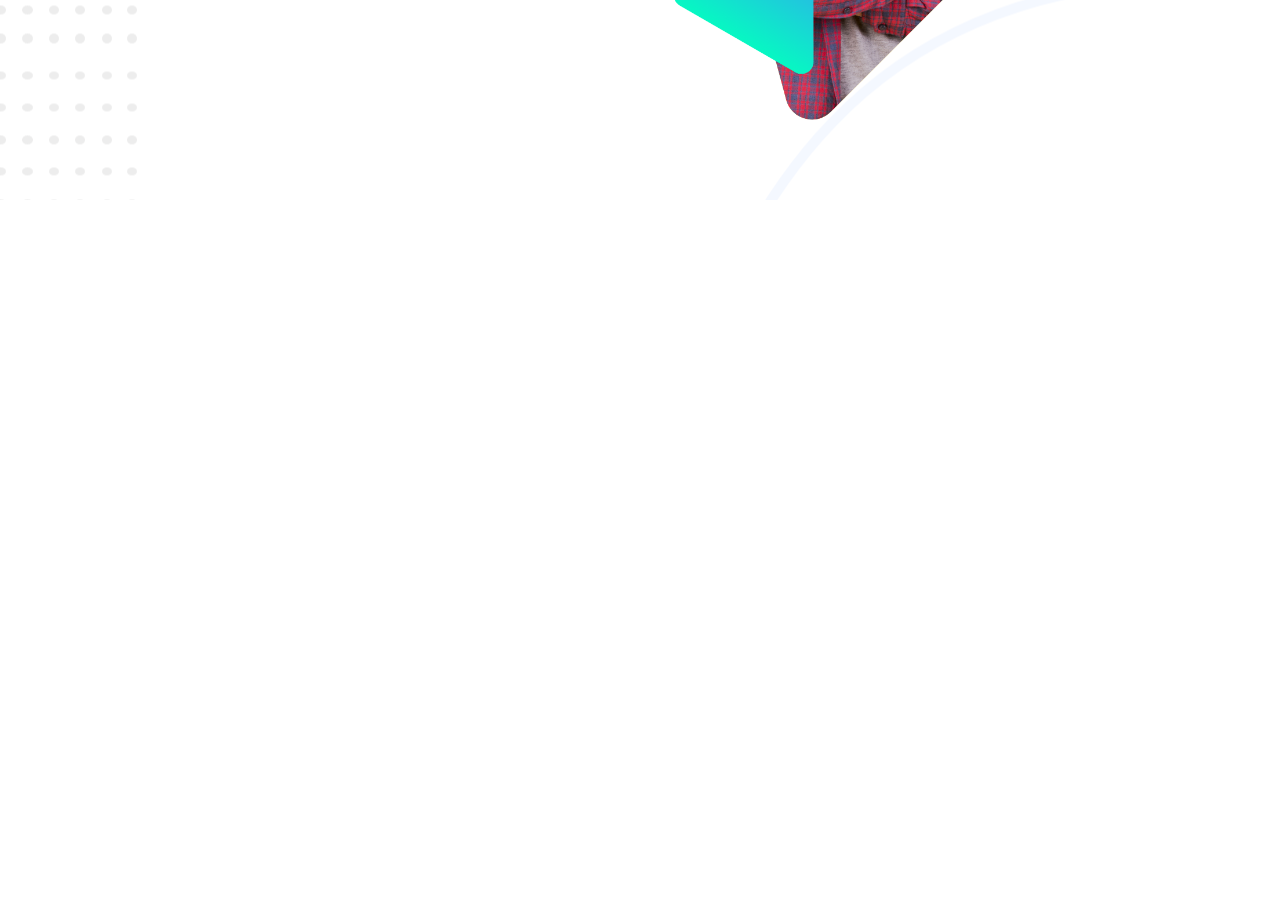
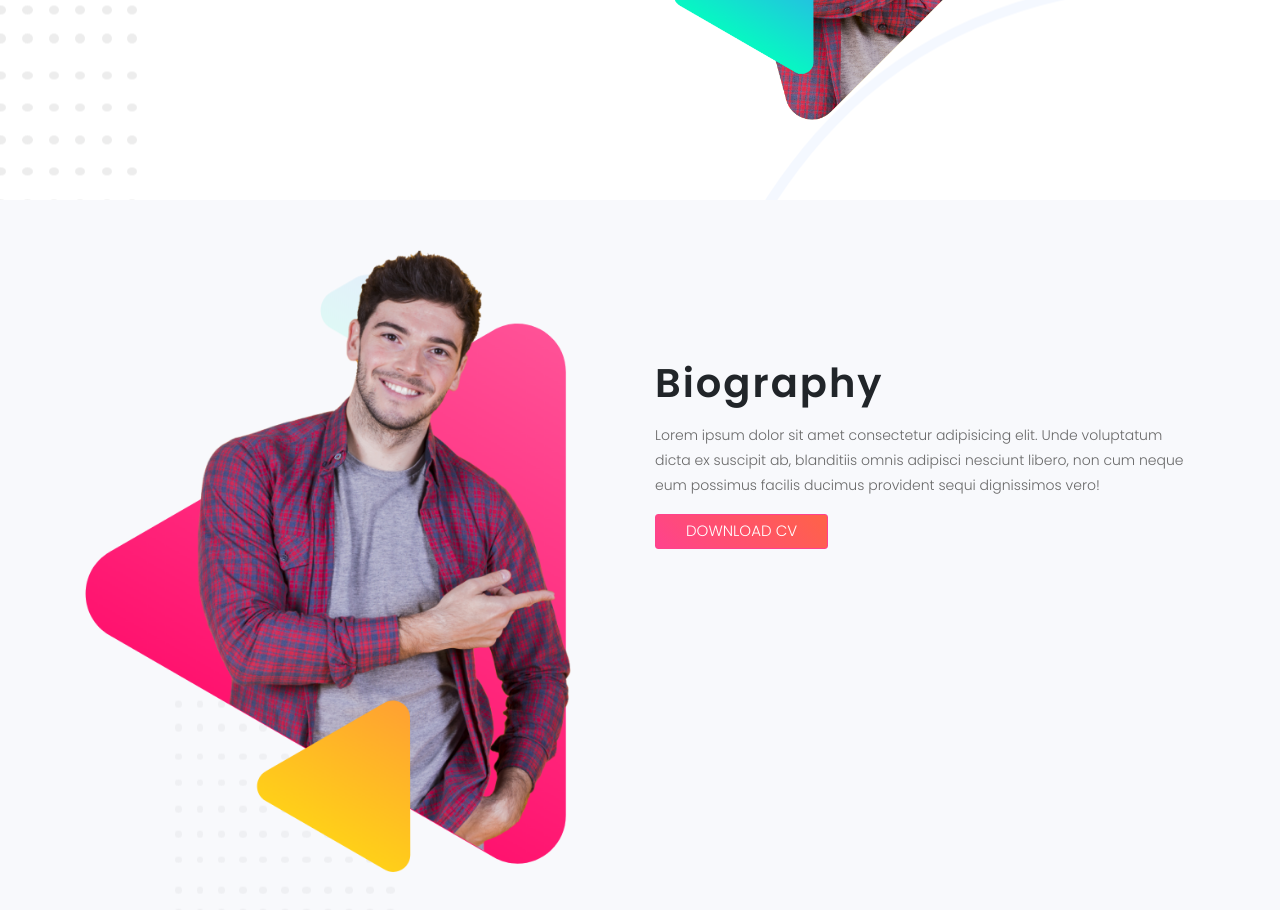
Before and after one commit to SantoShakil01/personal-website, a plain HTML site: page index.html in a window 1280 px wide. Shown: the part 500-1410 px from the top of the page. Before the commit the page ends 800 px from the top, so only its background shows below. Drawn offline with nearby package versions, Linux system fonts and the light colour scheme.

Commit message:
Adding 2nd part 'Dream Area'

```diff
--- a/css/style.scss
+++ b/css/style.scss
@@ -78,3 +78,28 @@ body, h1, h2, h3, h4, h5, h6, p, a{
         }
     }
 }
+
+/*===================Dream Area=============*/
+.dream-area{
+    @include cs-pading;
+    background: url(../images/biography-bg.png);
+    background-repeat: no-repeat;
+    background-position: left;
+    .dream-image{
+        img{
+            width: 90%;
+        }
+    }
+    .dream-content{
+        padding-top: 20%;
+        h2{
+            @extend %h2;
+        }
+        p{
+            @extend %p;
+        }
+        a.cs-btn{
+            @extend %cs-btn;
+        }
+    }
+}
--- a/index.html
+++ b/index.html
@@ -41,6 +41,32 @@
 
 
 
+    <!-- ===========================================
+                        Dream Area
+        ============================================ -->
+    <div class="dream-area">
+        <div class="container">
+            <div class="row">
+                <div class="col-sm-6">
+                    <div class="dream-image">
+                        <img src="images/peter_dream.png" alt="" class="img-fluid">
+                    </div>
+                </div>
+                <div class="col-sm-6">
+                    <div class="dream-content">
+                        <h2>Biography</h2>
+
+                        <p>Lorem ipsum dolor sit amet consectetur adipisicing elit. Unde voluptatum dicta ex suscipit ab, blanditiis omnis adipisci nesciunt libero, non cum neque eum possimus facilis ducimus provident sequi dignissimos vero!</p>
+
+                        <a target="_blank" href="https://www.linkedin.com/in/shmollah1" class="btn btn-lg cs-btn">Download CV</a>
+                    </div>
+                </div>
+            </div>
+        </div>
+    </div>
+
+
+
 
 
 
```
Also changed, not shown: css/style.css.
